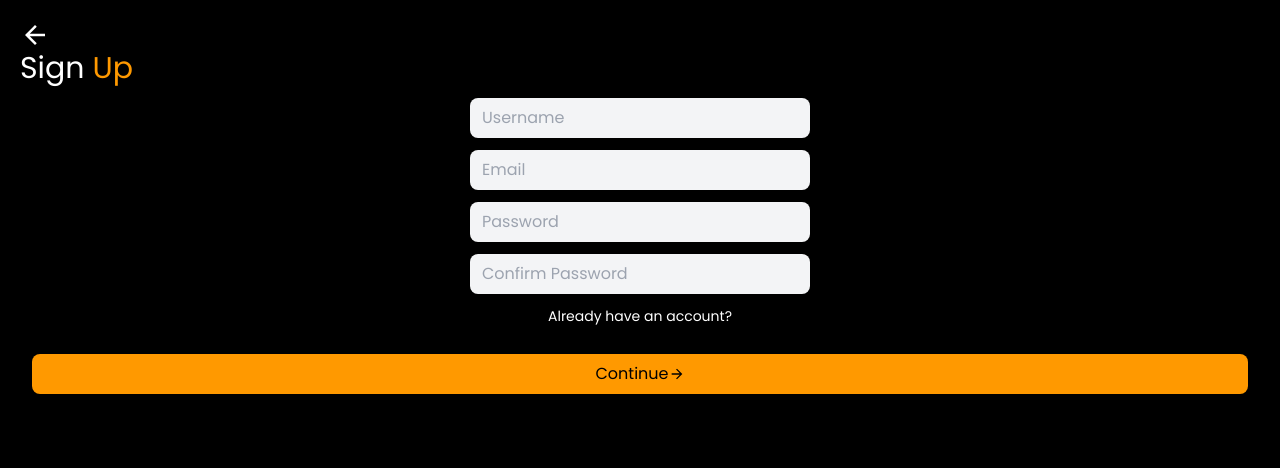
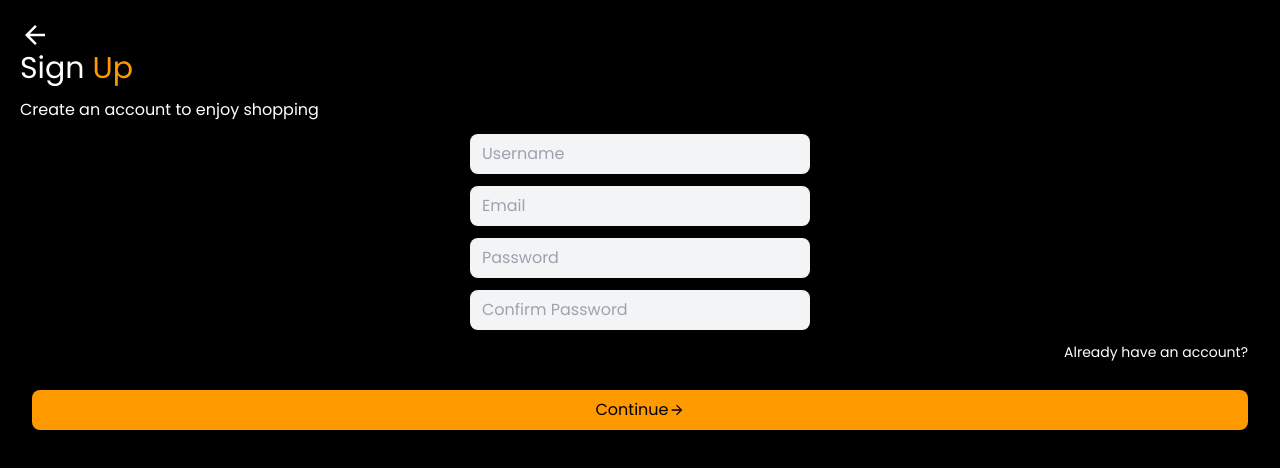
Before and after one commit to MuhammedJaseemVK/storio-frontend, a Next.js app in the folder storio1/: page /signup in a window 1280 px wide. Shown: the top 468 px of the page. Built offline with nearby package versions, Linux system fonts and the light colour scheme.

Commit message:
aligned text in login

```diff
--- a/storio1/src/pages/signup.js
+++ b/storio1/src/pages/signup.js
@@ -5,6 +5,8 @@ import Button from '@/components/inputs/Button';
 import Input from '@/components/inputs/Input';
 import { useRouter } from 'next/router';
 import Link from 'next/link'
+import Heading from '@/components/inputs/Heading';
+import Subtext from '@/components/inputs/Subtext';
 
 export default function signup() {
   const router = useRouter();
@@ -29,13 +31,19 @@ export default function signup() {
     <div className='bg-black h-screen p-5'>
       <Link href="/" ><MdArrowBack className='text-white text-3xl' /></Link>
         <div className="flex flex-col gap-3">
-        <div className='text-white text-3xl'>Sign <span className='text-[#ff9900]'>Up</span></div>
+        <Heading text1="Sign" text2="Up" />
+        <Subtext text="Create an account to enjoy shopping" />
+        {/* <div className='text-white text-3xl'>Sign <span className='text-[#ff9900]'>Up</span></div> */}
         <form onSubmit={submitHandler} className='flex flex-col gap-3 w-full items-center px-3'>
           <Input placeholder='Username' type='text' required={true} value={name} onChange={e => setname(e.target.value)} />
           <Input placeholder='Email' type='text' required={true} value={email} onChange={e => setemail(e.target.value)} />
           <Input placeholder='Password' type='text' required={true} value={password1} onChange={e => setpassword1(e.target.value)} />
           <Input placeholder='Confirm Password' required={true} type='text' value={password2} onChange={e => setpassword2(e.target.value)} />
-          <Link href="/" ><p className='text-white text-sm text-right w-full'>Already have an account?</p></Link>
+
+          <div className='w-full'>
+            <Link href="/"  ><p className='text-white text-sm text-right'>Already have an account?</p></Link>
+          </div>
+
           <Button text="Continue" />
         </form>
 
```
